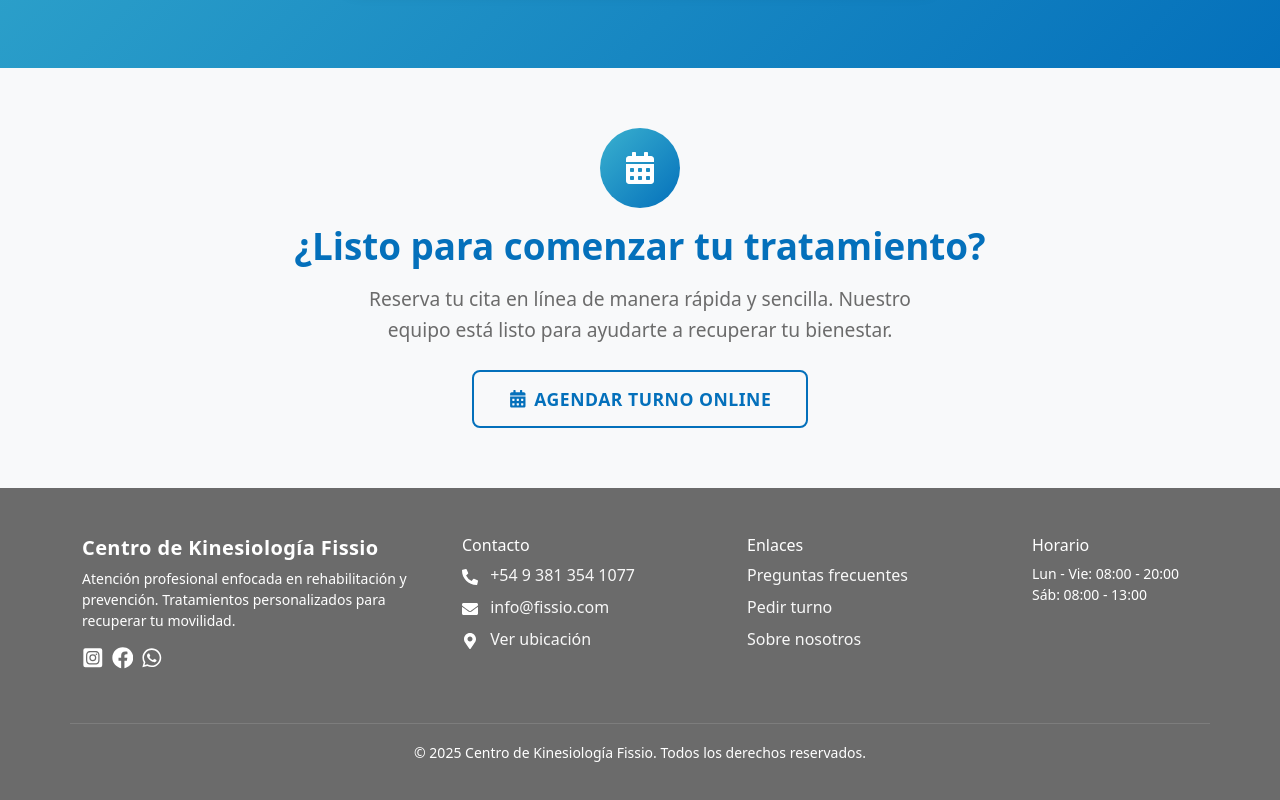
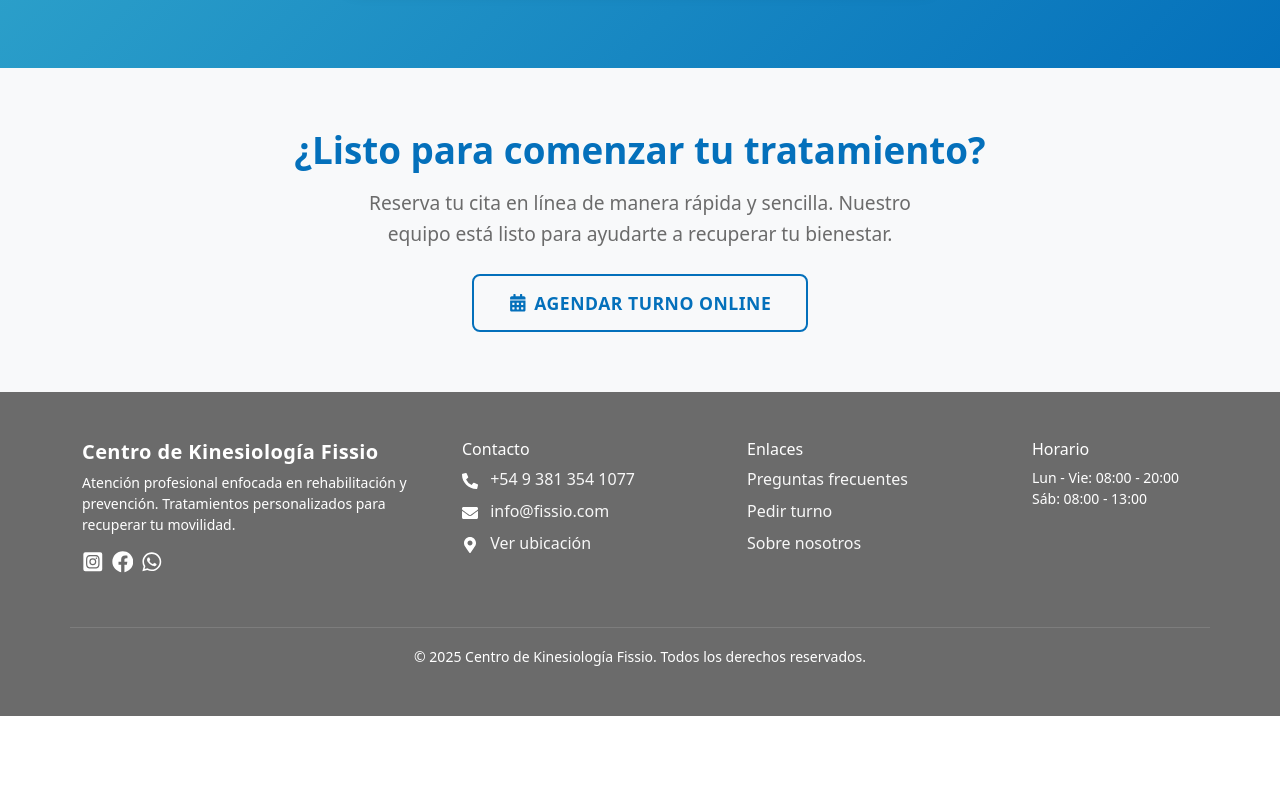
Before and after one commit to marcosdgr/Fissio-Front, a React (Vite) app: page / in a window 1280 px wide. Shown: the part 2176-2976 px from the top of the page. After the commit the page ends 2892 px from the top, so only its background shows below. Built offline with nearby package versions, Linux system fonts and the light colour scheme.

Commit message:
cambios home

```diff
--- a/src/Components/Home/TurnoHome.jsx
+++ b/src/Components/Home/TurnoHome.jsx
@@ -7,9 +7,6 @@ const TurnoHome = () => {
       <div className="turno-content">
         <div className="row justify-content-center">
           <div className="col-12 col-lg-8 text-center">
-            <div className="turno-icon mb-3">
-              <FaCalendarAlt />
-            </div>
             <h2 className="turno-title mb-3">
               ¿Listo para comenzar tu tratamiento?
             </h2>
```
